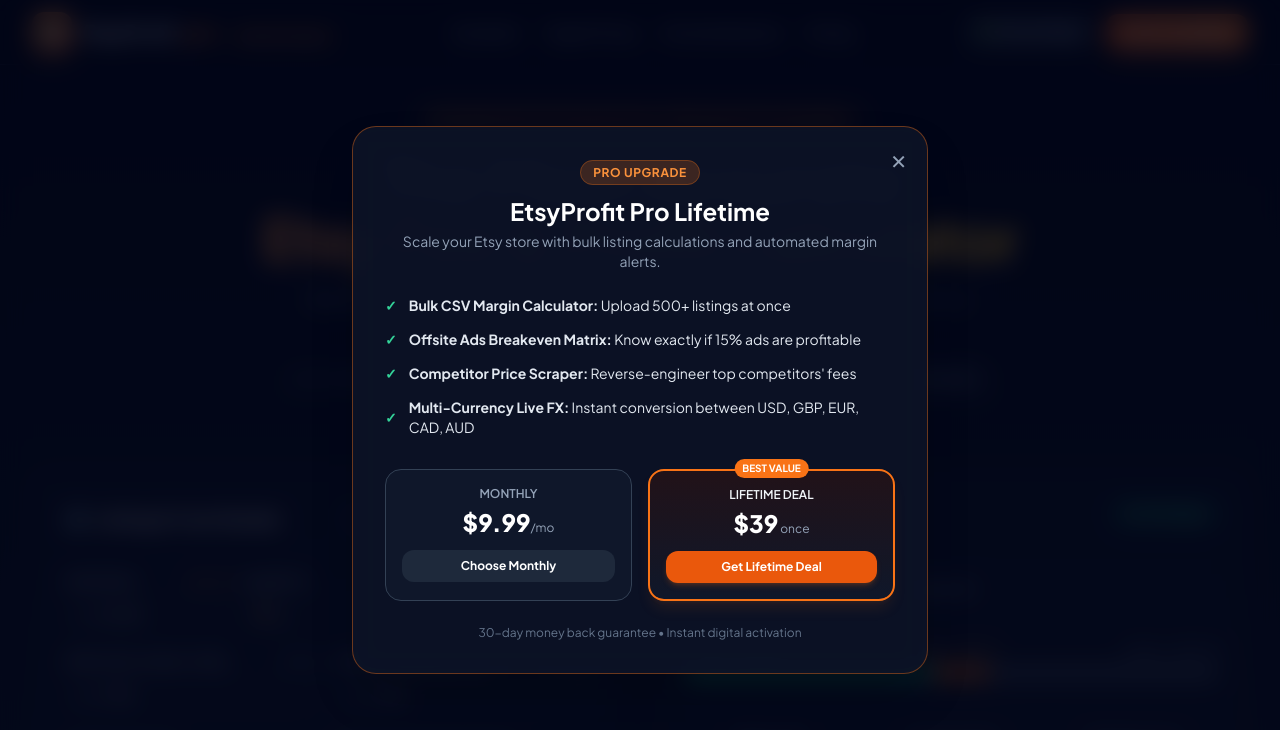
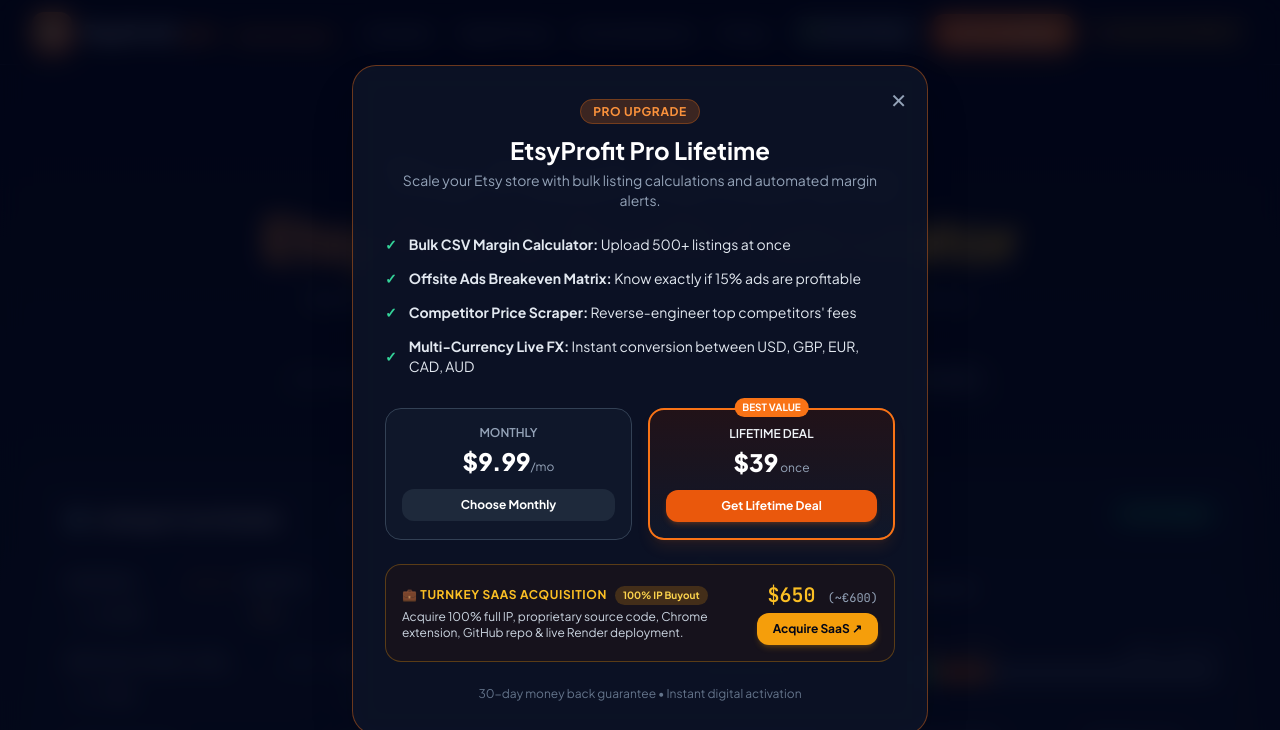
Before and after one commit to egorpinski/etsy-profit-pro, a browser extension: page public/index.html in a window 1280 px wide. Both pictures are taken after a click on the button "Get Pro Lifetime". Shown: the top 730 px of the page. Drawn offline with nearby package versions, Linux system fonts and the light colour scheme; no server answers.

Commit message:
feat: add Turnkey SaaS Acquisition offer (50 / ~€600) to navbar and pricing modal

```diff
--- a/public/index.html
+++ b/public/index.html
@@ -78,6 +78,9 @@
         <button onclick="openPricingModal()" class="px-4 py-2 text-sm font-bold rounded-xl bg-gradient-to-r from-etsy-600 to-orange-500 hover:from-etsy-500 hover:to-orange-400 text-white shadow-lg shadow-etsy-600/30 transition transform hover:-translate-y-0.5">
           Get Pro Lifetime
         </button>
+        <a href="https://humaniaq.gumroad.com/l/etsy-profit-pro-buyout" target="_blank" class="hidden lg:inline-flex items-center px-3 py-1.5 rounded-lg text-xs font-bold bg-amber-500/10 hover:bg-amber-500/20 text-amber-400 border border-amber-500/30 transition">
+          💼 Acquire SaaS ($650)
+        </a>
       </div>
     </div>
   </header>
@@ -431,6 +434,23 @@
         </div>
       </div>
 
+      <!-- Turnkey SaaS Buyout Offer -->
+      <div class="mb-6 p-4 rounded-2xl bg-amber-950/20 border border-amber-500/30 flex flex-col sm:flex-row items-center justify-between gap-3 text-left">
+        <div>
+          <div class="flex items-center space-x-2">
+            <span class="text-amber-400 font-bold text-xs uppercase tracking-wider">💼 Turnkey SaaS Acquisition</span>
+            <span class="px-2 py-0.5 rounded-full bg-amber-500/20 text-amber-300 text-[10px] font-bold">100% IP Buyout</span>
+          </div>
+          <p class="text-xs text-slate-300 mt-1">Acquire 100% full IP, proprietary source code, Chrome extension, GitHub repo & live Render deployment.</p>
+        </div>
+        <div class="flex-shrink-0 text-right w-full sm:w-auto">
+          <div class="text-xl font-black text-amber-400 font-mono">$650 <span class="text-xs text-slate-400 font-normal">(~€600)</span></div>
+          <a href="https://humaniaq.gumroad.com/l/etsy-profit-pro-buyout" target="_blank" class="mt-1 block text-center px-4 py-2 rounded-xl bg-amber-500 hover:bg-amber-400 text-slate-950 text-xs font-bold transition shadow-md shadow-amber-500/20">
+            Acquire SaaS ↗
+          </a>
+        </div>
+      </div>
+
       <div class="text-center text-xs text-slate-500">
         30-day money back guarantee • Instant digital activation
       </div>
```
